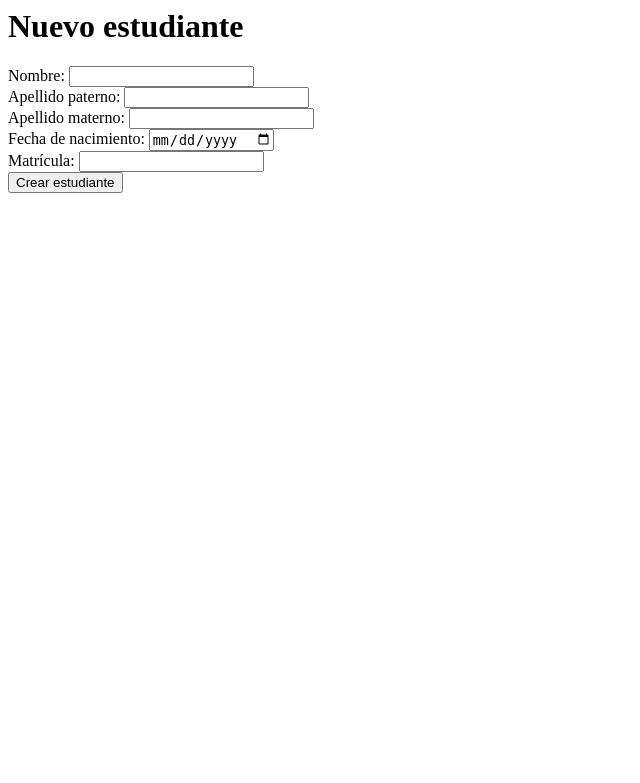
After one commit to Issybel04/sis-poo, a Flask app: page /new_student in a window 1280 px wide. The commit adds this page. Shown: the top 783 px of the page, without its empty margins (0-640 px from the left). Run offline with Flask 3, Linux system fonts and the light colour scheme.

Commit message:
segundos cambios

```diff
--- a/app.py
+++ b/app.py
@@ -1,4 +1,4 @@
-from flask import Flask, render_template
+from flask import Flask, render_template, request, redirect
 
 app = Flask(__name__)
 
@@ -8,5 +8,21 @@ students = []
 def index():
     return render_template('index.html', students=students)
 
+@app.route("/new_student", methods=['GET', 'POST'])
+def new_student():
+    if request.method == "GET":
+        print("Método GET")
+        return render_template('new_student.html')
+    elif request.method == "POST":
+        estudiante = {
+            "nombre": request.form["nombre"],
+            "apellido_paterno": request.form["apellido_paterno"],
+            "apellido_materno": request.form["apellido_materno"],
+            "fecha_nacimiento": request.form["fecha_nacimiento"],
+            "matricula": request.form["matricula"]
+        }
+        students.append(estudiante)
+        return redirect('/')
+
 if __name__ == '__main__':
     app.run(debug=True, port=8888)
--- a/templates/index.html
+++ b/templates/index.html
@@ -7,9 +7,9 @@
     <h1>Student List</h1>
     <ul>
         {% for student in students %}
-            <li>{{ student.name }} (Age: {{ student.age }}, Grade: {{ student.grade }})</li>
-        {% endfor %}
+    <li>{{ student["nombre"] + " " + student["apellido_paterno"] + student["apellido_materno"] + " " + student["fecha_nacimiento"] + " " + student["matricula"]}}</li>
+{% endfor %}
     </ul>
-    <a href="/add_student">Add New Student</a>
+    <a href="/new_student">Add New Student</a>
 </body>
 </html>
--- /dev/null
+++ b/templates/new_student.html
@@ -0,0 +1,25 @@
+<html>
+    <head>
+        <title>Nuevo estudiante</title>
+    </head>
+    <body>
+        <h1>Nuevo estudiante</h1>
+        <form action="/new_student" method="POST">
+            <label>Nombre: </label>
+            <input type="text" name="nombre" required><br />
+
+            <label>Apellido paterno: </label>
+            <input type="text" name="apellido_paterno" required><br />
+
+            <label>Apellido materno: </label>
+            <input type="text" name="apellido_materno" required><br />
+
+            <label>Fecha de nacimiento: </label>
+            <input type="date" name="fecha_nacimiento" required><br />
+
+            <label>Matrícula: </label>
+            <input type="text" name="matricula" required><br />
+
+            <input type="submit" value="Crear estudiante">
+        </form>
+    </body>
```
